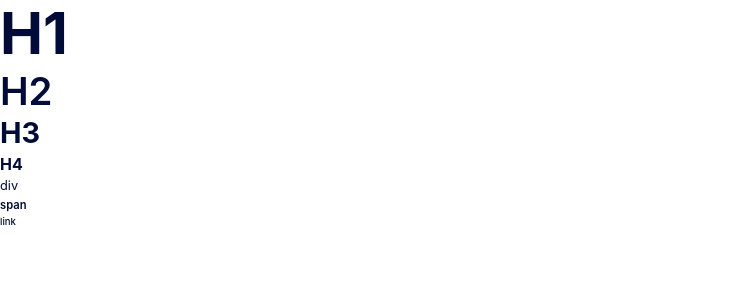
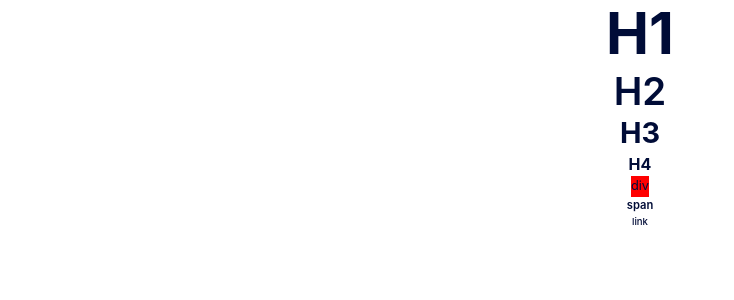
Before and after one commit to Fenix4088/SR_Design, a React (Create React App) app: page / in a window 1280 px wide. Shown: the top 300 px of the page, without its empty margins (0-734 px from the left). Built offline with nearby package versions, Linux system fonts and the light colour scheme.

Commit message:
Add some actions to typography content for sandbox

```diff
--- a/src/components/Sandbox/Sandbox.tsx
+++ b/src/components/Sandbox/Sandbox.tsx
@@ -3,9 +3,13 @@ import {T} from '../T/T';
 
 
 export const Sandbox = () => {
+    const [state, setState] = React.useState<boolean>(false);
+
+     const onMouseInHandler = () => console.log("onMouseInHandler")
+
     return (
         <>
-            <div style={{display: 'flex', flexFlow: "column nowrap"}}>
+            <div style={{display: 'flex', flexFlow: "column nowrap", alignItems: "center"}}>
                 <T>
                     <h1>H1</h1>
                 </T>
@@ -19,13 +23,13 @@ export const Sandbox = () => {
                     <h4>H4</h4>
                 </T>
                 <T textType={'body-1'} fontWeight={'regular'}>
-                    <div>div</div>
+                    <div style={{background: "red"}}>div</div>
                 </T>
                 <T textType={'body-2'} fontWeight={'semiBold'}>
-                    <span>span</span>
+                    <span style={{cursor: "pointer"}} onClick={() => setState(!state)}>span</span>
                 </T>
                 <T textType={'body-3'} fontWeight={'medium'}>
-                    <a href={'#'}>link</a>
+                    <a href={'#'} onMouseOver={onMouseInHandler}>link</a>
                 </T>
             </div>
 
```
